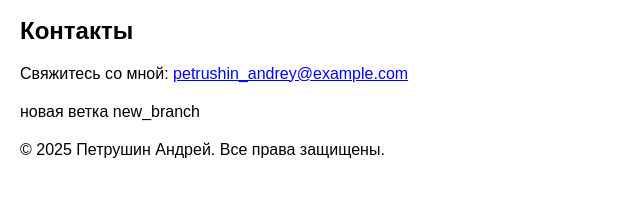
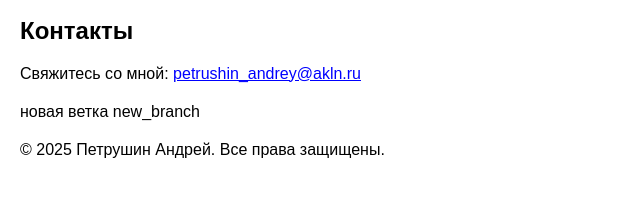
Before and after one commit to silvegeno/geekbrains, a plain HTML site: page index.html in a window 1280 px wide. Shown: the part 271-468 px from the top of the page, 0-640 px from the left. Drawn offline with Linux system fonts and the light colour scheme.

Commit message:
email akln.ru

```diff
--- a/index.html
+++ b/index.html
@@ -27,7 +27,7 @@
 
     <section>
         <h2>Контакты</h2>
-        <p>Свяжитесь со мной: <a href="mailto:petrushin_andrey@example.com">petrushin_andrey@example.com</a></p>
+        <p>Свяжитесь со мной: <a href="mailto:petrushin_andrey@akln.ru">petrushin_andrey@akln.ru</a></p>
     </section>
 
     <section>
```
